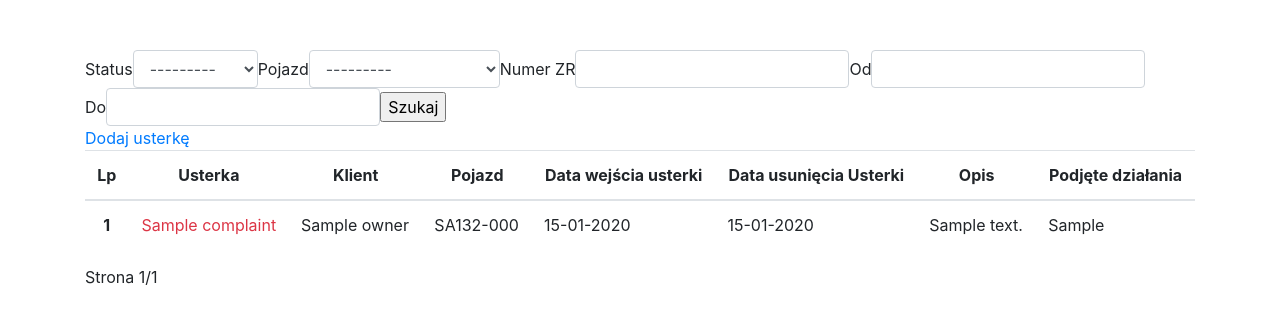
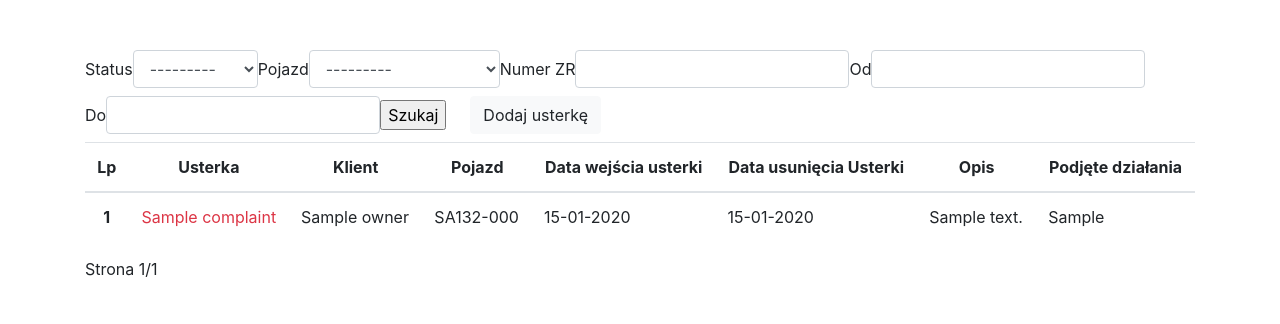
Before and after one commit to lukadamczyk/service_book, a Django app: page /fault_without_complaint/ in a window 1280 px wide. Shown: the part 56-380 px from the top of the page. Run offline with Django 3.2, Linux system fonts and the light colour scheme; a user stored in the database is signed in; tables that the repository leaves empty hold one stand-in row (values such as "Sample post"); parts of the project's set-up code (start-up, migrations or seed data) failed here and were passed over; some libraries are stand-ins or nearby versions.

Commit message:
Added button to add fault

```diff
--- a/book/templates/book/fault_without_complaint/list.html
+++ b/book/templates/book/fault_without_complaint/list.html
@@ -16,8 +16,8 @@
     <!-- {% csrf_token %} -->
     {{ form|crispy }}
     <input type="submit" value="Szukaj">
+    <a class="btn btn-light m-2 ml-4" href="{% url 'book:add_fault_without_complaint' %}" role="button">Dodaj usterkę</a>
   </form>
-  <a href="{% url 'book:add_fault_without_complaint' %}">Dodaj usterkę</a>
   <table class="table">
     <thead>
       <tr>
```
